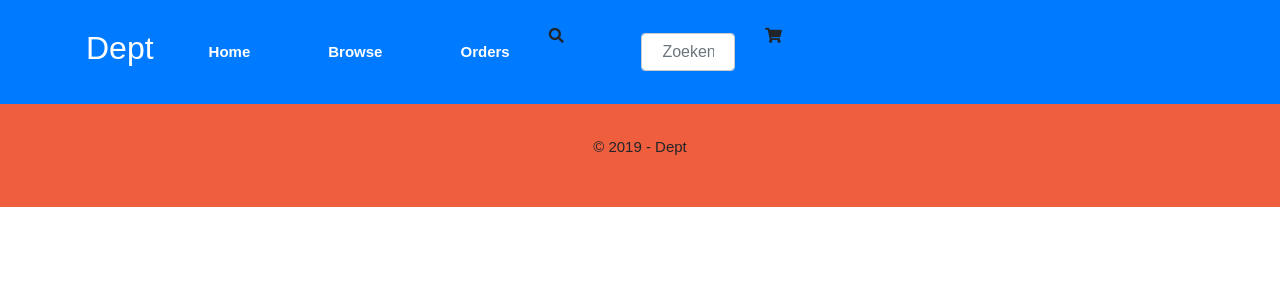
After one commit to yiu-code/ProjectML, a Django app: template FullStackDjango/api/templates/api/shared.html in a window 1280 px wide. The commit adds this page. Shown: the top 300 px of the page. Run offline with Django 3.2, Linux system fonts and the light colour scheme; the template is opened without the code that fills it, so the values that code supplies are empty; some libraries are stand-ins or nearby versions.

Commit message:
Beginsel Product page + Shared

```diff
--- /dev/null
+++ b/FullStackDjango/api/templates/api/shared.html
@@ -0,0 +1,83 @@
+{# Laad de statische bestanden, dit is alles in de static folders. #}
+{% load staticfiles %}
+<!DOCTYPE html>
+<html>
+<head>
+<meta charset="UTF-8">
+    <meta name="viewport" content="width=device-width, initial-scale=1.0">
+    <meta http-equiv="X-UA-Compatible" content="ie=edge">
+    <link rel="stylesheet" href="https://maxcdn.bootstrapcdn.com/bootstrap/4.1.3/css/bootstrap.min.css">
+    <link rel="stylesheet" href="https://use.fontawesome.com/releases/v5.3.1/css/all.css" integrity="sha384-mzrmE5qonljUremFsqc01SB46JvROS7bZs3IO2EmfFsd15uHvIt+Y8vEf7N7fWAU" crossorigin="anonymous">
+    <link href="/static/main.css" rel="stylesheet">
+    <title>Dept - Rental</title>
+
+</head>
+
+<body>
+    <nav class="navbar navbar-expand-sm navbar-dark bg-primary">
+        <div class="container">
+            <!-- <a class="navbar-brand logo " href="/"><h2>HotBunsJS</h2></a> -->
+            <a class="navbar-brand logo " href="/"><h2>Dept</h2></a>
+                {# Via static pakt hij het plaatje uit de static folder. Dit is verplicht. #}
+
+
+
+            <button class="navbar-toggler" type="button" data-toggle="collapse" data-target="#collapsibleNavbar">
+                <span class="navbar-toggler-icon"></span>
+            </button>
+
+            <div class="collapse navbar-collapse" id="collapsibleNavbar">
+                <ul class="navbar-nav">
+
+                    <li class="nav-item mr-3 ml-3">
+                        <a class="nav-link font-weight-bold" href="/brood/1">Home</a>
+                    </li>
+                    <li class="nav-item mr-3 ml-3">
+                        <a class="nav-link font-weight-bold" href="/koek/1">Browse</a>
+                    </li>
+                    <li class="nav-item mr-3 ml-3">
+                        <a class="nav-link font-weight-bold" href="/zoetigheid/1">Orders</a>
+                    </li>
+                </ul>
+
+                <div class="row">
+                        <div class="col-md-3">
+                        <i class="fas fa-search height=30 width=30"></i>
+                        {#<input type="image" src={% static "image/Vergrootglas.png" %} class="vergroot mt-3"alt="Submit" style="left:5x">#}
+                    </div>
+                    <div class="col-md-4">
+                        <input class="form-control" type="text" name="query" required value="" placeholder="Zoeken" />
+                    </div>
+
+                    <div class="col-md-5">
+                        <i class="fas fa-shopping-cart"></i>
+                    </div>
+                </div>
+
+                <ul class="navbar-nav ml-auto">
+                 <li class="nav-item mr-2 ml-2">
+                     {# Hier plakt hij alle data uit loginpartial.html #}
+
+                </ul>
+
+            </div>
+        </div>
+    </nav>
+
+   {#Tussen wat boven hier en onder hier zit, plaats hij wat in het gebied genaamt content zit. Hiervoor moet je dus alles een block geven#}
+{% block content %}{% endblock %}
+
+<div class="footer">
+    <div class="container">
+
+        <div>
+            <p class="text-center">&copy; 2019 - Dept</p>
+        </div>
+    </div>
+</div>
+    {#Voor de zekerheid erin gelaten, weet niet of het nog nodig is#}
+    <script src="{% static 'app/scripts/jquery-1.10.2.js' %}"></script>
+    <script src="{% static 'app/scripts/bootstrap.js' %}"></script>
+    <script src="{% static 'app/scripts/respond.js' %}"></script>
+</body>
+</html>
--- a/FullStackDjango/api/views.py
+++ b/FullStackDjango/api/views.py
@@ -4,7 +4,7 @@ from api.forms import RegistrationForm
 
 from django.http import HttpRequest
 from django.template import RequestContext
-from .models import Article, Author
+from .models import Article, Author, Product
 from rest_framework.response import Response
 from rest_framework.views import APIView
 from .serializers import ArticleSerializer
@@ -44,8 +44,8 @@ def home(request):
 
 ## Webpagina die Db info laat zien ##
 def dbData(request):
-    Article_list = Article.objects.all() ## Article List = Variabel, Objects.all() pakt alle Artikelen in de DB ##
-    return render(request, 'api/products.html', {'Article': Article_list}) ##Op de HTML bestand in Article een variable die hier de Article_list variable is ##
+    Product_list = Product.objects.all() ## Article List = Variabel, Objects.all() pakt alle Artikelen in de DB ##
+    return render(request, 'api/products.html', {'Product': Product_list}) ##Op de HTML bestand in Article een variable die hier de Article_list variable is ##
 
 
 ### BASIS API ###
```
Also changed, not shown: FullStackDjango/api/templates/api/products.html (+6 -4 lines), FullStackDjango/api/static/image/Vergrootglas.png (added), 2 other files.
